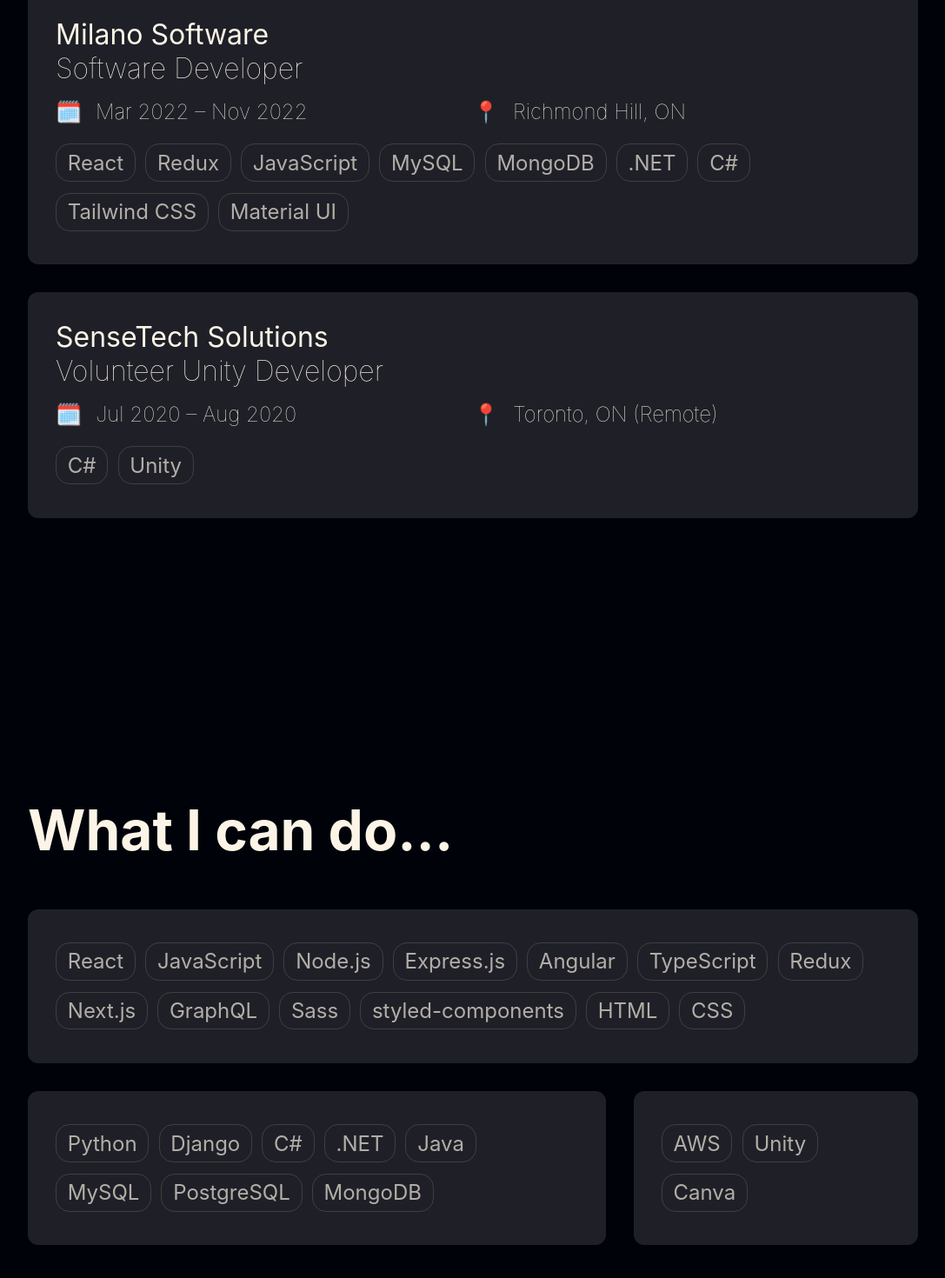
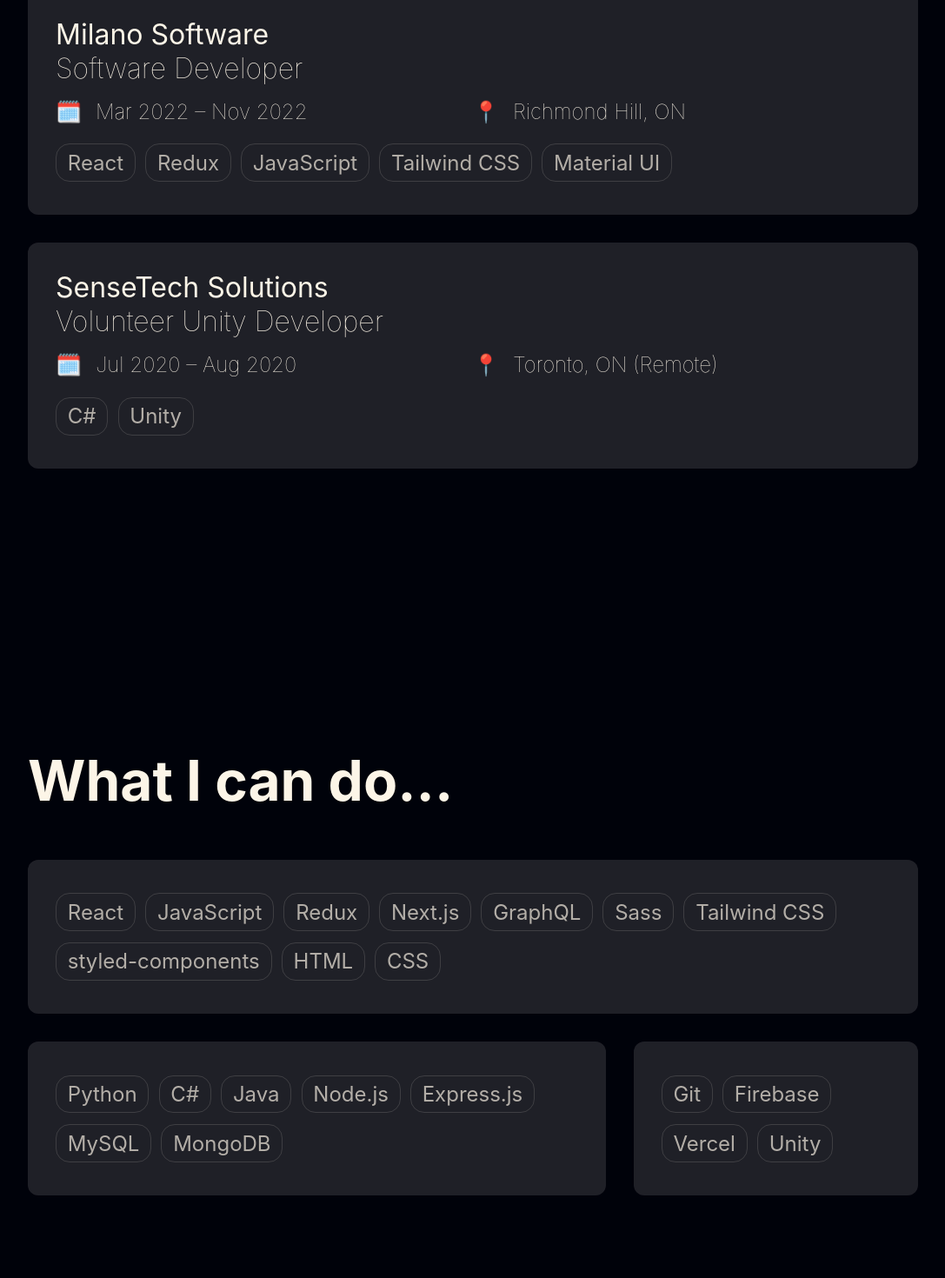
Before and after one commit to karenkwok/karenkwok.github.io, a React (Create React App) app: page / in a window 1280 px wide. Shown: the part 1162-2632 px from the top of the page at 87% size, without its empty margins (96-1183 px from the left). Built offline with nearby package versions, Linux system fonts and the light colour scheme.

Commit message:
temporary changes

```diff
--- a/src/components/Bumble/Bumble.js
+++ b/src/components/Bumble/Bumble.js
@@ -27,9 +27,7 @@ const Bumble = () => {
           play Pokémon GO.
         </p>
         <p>I also like ice cream, anime, and playing the piano.</p>
-        <p>
-          I deleted my Bumble account so I thought it'd be fun to make this. 🤪
-        </p>
+        <p>Inspired by Bumble. 🤪</p>
         <p>⚡️ 💫 ✨</p>
       </BumbleSection>
       <BumbleSection>
--- a/src/components/Home/Experiences.js
+++ b/src/components/Home/Experiences.js
@@ -12,14 +12,21 @@ const Experiences = () => {
       startDate: 'Mar 2022',
       endDate: 'Nov 2022',
       location: 'Richmond Hill, ON',
+      // skills: [
+      //   'React',
+      //   'Redux',
+      //   'JavaScript',
+      //   'MySQL',
+      //   'MongoDB',
+      //   '.NET',
+      //   'C#',
+      //   'Tailwind CSS',
+      //   'Material UI',
+      // ],
       skills: [
         'React',
         'Redux',
         'JavaScript',
-        'MySQL',
-        'MongoDB',
-        '.NET',
-        'C#',
         'Tailwind CSS',
         'Material UI',
       ],
--- a/src/components/Home/Projects.js
+++ b/src/components/Home/Projects.js
@@ -8,8 +8,8 @@ import './Projects.scss';
 const Projects = () => {
   const projects = [
     {
-      image: utsearchImg,
-      imageAlt: 'UTSearch Image',
+      // image: utsearchImg,
+      // imageAlt: 'UTSearch Image',
       title: 'UTSearCh',
       startDate: 'Feb 2021',
       endDate: 'Apr 2021',
@@ -27,8 +27,8 @@ const Projects = () => {
         'Express.js',
         'GraphQL',
         'MongoDB',
-        'PeerJS',
-        'Socket.IO',
+        // 'PeerJS',
+        // 'Socket.IO',
         'Google Maps API',
         'Heroku',
         'HTML',
@@ -47,8 +47,8 @@ const Projects = () => {
           return (
             <Project
               key={index}
-              image={project.image}
-              imageAlt={project.imageAlt}
+              // image={project.image}
+              // imageAlt={project.imageAlt}
               title={project.title}
               startDate={project.startDate}
               endDate={project.endDate}
--- a/src/components/Home/Skills.js
+++ b/src/components/Home/Skills.js
@@ -6,34 +6,56 @@ import Skill from '../UI/Skill';
 import './Skills.scss';
 
 const Skills = () => {
+  // const frontend = [
+  //   'React',
+  //   'JavaScript',
+  //   'Node.js',
+  //   'Express.js',
+  //   'Angular',
+  //   'TypeScript',
+  //   'Redux',
+  //   'Next.js',
+  //   'GraphQL',
+  //   'Sass',
+  //   'styled-components',
+  //   'HTML',
+  //   'CSS',
+  // ];
   const frontend = [
     'React',
     'JavaScript',
-    'Node.js',
-    'Express.js',
-    'Angular',
-    'TypeScript',
     'Redux',
     'Next.js',
     'GraphQL',
     'Sass',
+    'Tailwind CSS',
     'styled-components',
     'HTML',
     'CSS',
   ];
 
+  // const backend = [
+  //   'Python',
+  //   'Django',
+  //   'C#',
+  //   '.NET',
+  //   'Java',
+  //   'MySQL',
+  //   'PostgreSQL',
+  //   'MongoDB',
+  // ];
   const backend = [
     'Python',
-    'Django',
     'C#',
-    '.NET',
     'Java',
+    'Node.js',
+    'Express.js',
     'MySQL',
-    'PostgreSQL',
     'MongoDB',
   ];
 
-  const other = ['AWS', 'Unity', 'Canva'];
+  // const other = ['AWS', 'Unity', 'Canva'];
+  const other = ['Git', 'Firebase', 'Vercel', 'Unity'];
 
   return (
     <div id='skills'>
--- a/src/components/Icecream/Icecream.js
+++ b/src/components/Icecream/Icecream.js
@@ -55,12 +55,12 @@ const Icecream = () => {
       name: 'The Praguery',
       location: 'Squamish, BC',
     },
-    {
-      id: 43,
-      image: pervertedImg,
-      name: 'PERVERTED',
-      location: 'Vancouver, BC',
-    },
+    // {
+    //   id: 43,
+    //   image: pervertedImg,
+    //   name: 'PERVERTED',
+    //   location: 'Vancouver, BC',
+    // },
     {
       id: 42,
       image: rainOrShineImg,
--- a/src/components/UI/Project.js
+++ b/src/components/UI/Project.js
@@ -11,7 +11,7 @@ const Project = (props) => {
     <Card>
       <div className='project-card'>
         <div className='project-top'>
-          <img src={props.image} alt={props.imageAlt} />
+          {/* <img src={props.image} alt={props.imageAlt} /> */}
           <div className='project-top-text'>
             <div className='project-title'>{props.title}</div>
             <div className='project-emoji-date'>
```
